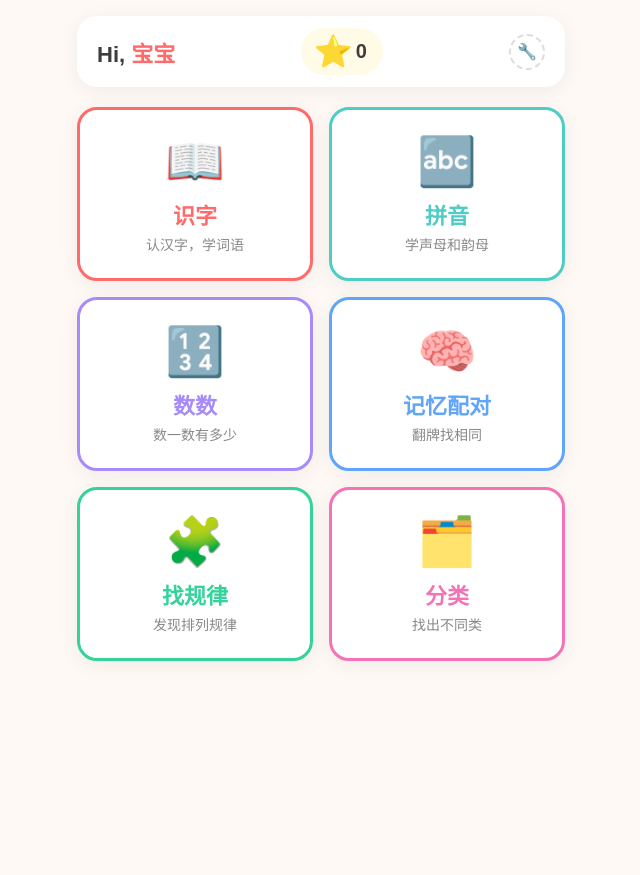
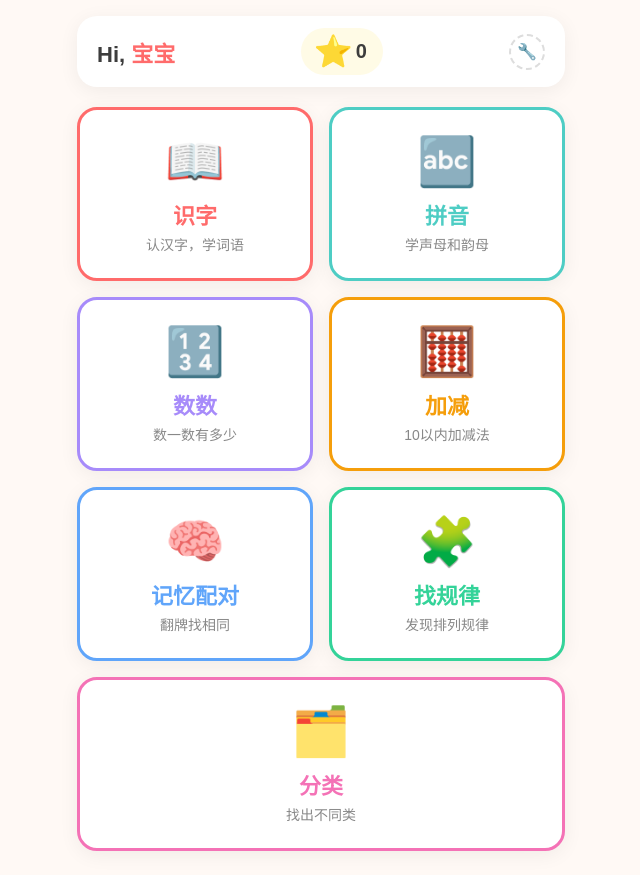
Before and after one commit to magic-tkd/knowledge-park, a plain HTML site: page index.html in a window 1280 px wide. Shown: the whole page, without its empty margins (319-959 px from the left). Before the commit the page ends 800 px from the top, so only its background shows below. Drawn offline with Linux system fonts and the light colour scheme.

Commit message:
修复：首页恢复「加减」模块卡片

```diff
--- a/index.html
+++ b/index.html
@@ -445,6 +445,11 @@ header .star-badge .star-icon {
       <div class="emoji">🔢</div>
       <div class="label">数数</div>
       <div class="desc">数一数有多少</div>
+    </div>
+    <div class="module-card card-math" data-module="math">
+      <div class="emoji">🧮</div>
+      <div class="label">加减</div>
+      <div class="desc">10以内加减法</div>
     </div>
     <div class="module-card card-memory" data-module="memory">
       <div class="emoji">🧠</div>
```
